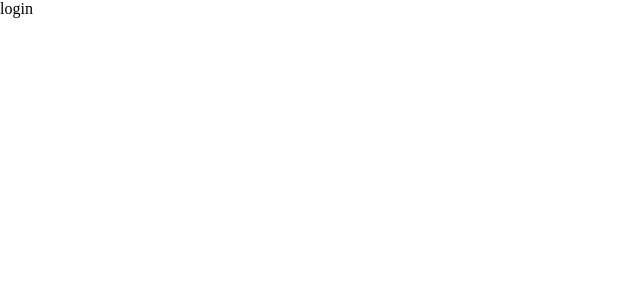
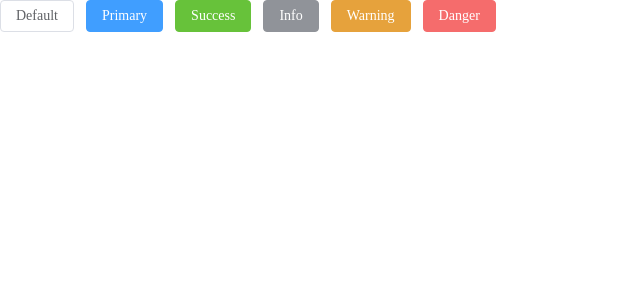
Before and after one commit to wfg132134/vue3-ts-pinia, a Vue app: page /login in a window 1280 px wide. Shown: the top 300 px of the page, without its empty margins (0-640 px from the left). Built offline with nearby package versions, Linux system fonts and the light colour scheme.

Commit message:
按需加载引入element plus组件库

```diff
--- a/package.json
+++ b/package.json
@@ -14,6 +14,7 @@
   },
   "dependencies": {
     "axios": "^1.6.5",
+    "element-plus": "^2.5.1",
     "normalize.css": "^8.0.1",
     "pinia": "^2.1.7",
     "vue": "^3.3.11",
@@ -33,6 +34,8 @@
     "npm-run-all2": "^6.1.1",
     "prettier": "^3.0.3",
     "typescript": "~5.3.0",
+    "unplugin-auto-import": "^0.17.3",
+    "unplugin-vue-components": "^0.26.0",
     "vite": "^5.0.10",
     "vue-tsc": "^1.8.25"
   }
--- a/src/main.ts
+++ b/src/main.ts
@@ -4,10 +4,13 @@ import 'normalize.css'
 import './assets/css/index.less'
 import router from './router'
 import pinia from './store'
+import ElementPlus from 'element-plus'
+import 'element-plus/dist/index.css'
 
 const app = createApp(App)
 
 app.use(router)
 app.use(pinia)
+app.use(ElementPlus)
 
 app.mount('#app')
--- a/src/views/login/login.vue
+++ b/src/views/login/login.vue
@@ -1,13 +1,23 @@
 <template>
-  <div>
-    login
+  <div class="flex justify-space-between mb-4 flex-wrap gap-4">
+    <el-row class="mb-4">
+    <el-button>Default</el-button>
+    <el-button type="primary">Primary</el-button>
+    <el-button type="success">Success</el-button>
+    <el-button type="info">Info</el-button>
+    <el-button type="warning">Warning</el-button>
+    <el-button type="danger">Danger</el-button>
+  </el-row>
   </div>
 </template>
 
 <script setup lang="ts">
-
+const buttons = [
+  { type: '', text: 'plain' },
+  { type: 'primary', text: 'primary' },
+  { type: 'success', text: 'success' },
+  { type: 'info', text: 'info' },
+  { type: 'warning', text: 'warning' },
+  { type: 'danger', text: 'danger' },
+] as const
 </script>
-
-<style lang="less" scoped>
-
-</style>
--- a/tsconfig.app.json
+++ b/tsconfig.app.json
@@ -1,6 +1,6 @@
 {
   "extends": "@vue/tsconfig/tsconfig.dom.json",
-  "include": ["src/**/*.ts", "src/**/*.d.ts", "src/**/*.tsx", "src/**/*.vue"],
+  "include": ["src/**/*.ts", "src/**/*.d.ts", "src/**/*.tsx", "src/**/*.vue", "auto-imports.d.ts", "components.d.ts"],
   "exclude": ["src/**/__tests__/*"],
   "compilerOptions": {
     "noImplicitAny": false,
@@ -11,5 +11,6 @@
     "paths": {
       "@/*": ["./src/*"]
     },
+    "types": ["vite/client"]
   }
 }
--- a/vite.config.ts
+++ b/vite.config.ts
@@ -2,11 +2,20 @@ import { fileURLToPath, URL } from 'node:url'
 
 import { defineConfig } from 'vite'
 import vue from '@vitejs/plugin-vue'
+import AutoImport from 'unplugin-auto-import/vite'
+import Components from 'unplugin-vue-components/vite'
+import { ElementPlusResolver } from 'unplugin-vue-components/resolvers'
 
 // https://vitejs.dev/config/
 export default defineConfig({
   plugins: [
     vue(),
+    AutoImport({
+      resolvers: [ElementPlusResolver()],
+    }),
+    Components({
+      resolvers: [ElementPlusResolver()],
+    }),
   ],
   resolve: {
     alias: {
```
Also changed, not shown: auto-imports.d.ts (added, +9 -0 lines), components.d.ts (added, +16 -0 lines), 1 other file (tests, documents, lock files or other folders).
